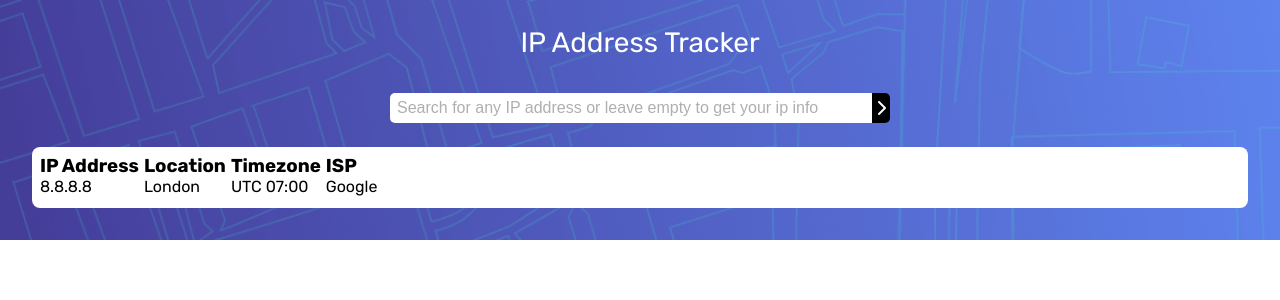
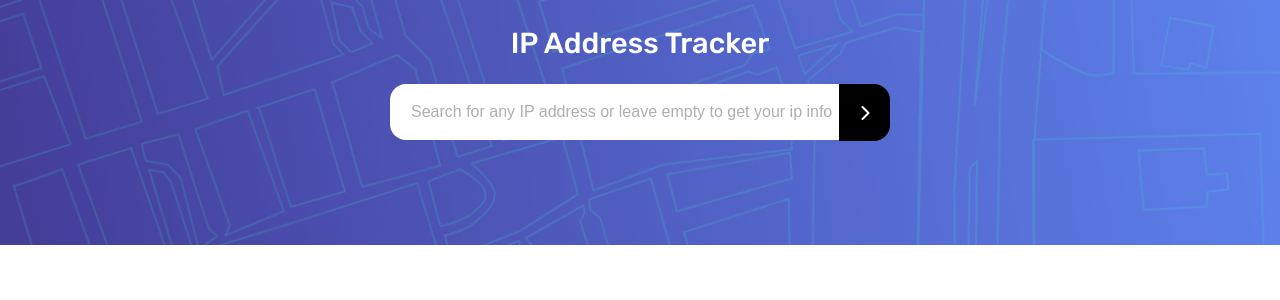
Before and after one commit to AndyBeable/ipaddress-tracker, a Vue app: page / in a window 1280 px wide. Shown: the top 300 px of the page. Built offline with nearby package versions, Linux system fonts and the light colour scheme.

Commit message:
input restyle

```diff
--- a/src/views/Home.vue
+++ b/src/views/Home.vue
@@ -7,18 +7,18 @@
           <input type="text" placeholder="Search for any IP address or leave empty to get your ip info"/>
           <i class="fas fa-chevron-right chevron"></i>
         </div>
-        <IPInfo />
+<!--        <IPInfo />-->
       </div>
     </div>
   </div>
 </template>
 
 <script>
-import IPInfo from "@/components/IPInfo";
+// import IPInfo from "@/components/IPInfo";
 
 export default {
   name: "Home",
-  components: { IPInfo },
+  // components: { IPInfo },
 };
 </script>
 
@@ -26,11 +26,18 @@ export default {
 .header {
   display: flex;
   flex-direction: column;
-  height: 30vh;
-  max-height: 30vh;
+  height: 245px;
   background-image: url("~@/assets/pattern-bg.png");
   background-size: cover;
+  background-repeat: no-repeat;
   padding-top: 10px;
+
+  h1 {
+    color: #fff;
+    text-align: center;
+    font-size: 29px;
+    font-weight: 500;
+  }
 }
 
 .search__container {
@@ -47,10 +54,10 @@ export default {
 
 input {
   width: 100%;
-  padding: 3px 2px;
+  padding: 28px 0px 28px 21px;
   border: none;
-  border-top-left-radius: 5px;
-  border-bottom-left-radius: 5px;
+  border-top-left-radius: 16px;
+  border-bottom-left-radius: 16px;
   height: 30px;
 }
 input:focus {
@@ -58,26 +65,18 @@ input:focus {
 }
 
 input::placeholder {
-  padding-left: 5px;
   font-size: 16px;
   color: #b0afaf;
 }
-h1 {
-  color: #fff;
-  text-align: center;
-  font-size: 28px;
-  padding-bottom: 10px;
-  font-weight: 200;
-}
+
 
 .chevron {
   cursor: pointer;
   background: #000;
   color: #fff;
-  padding-left: 4px;
-  padding-right: 4px;
-  border-top-right-radius: 5px;
-  border-bottom-right-radius: 5px;
+  padding: 20.5px;
+  border-top-right-radius: 16px;
+  border-bottom-right-radius: 16px;
   display: flex;
   align-items: center;
 }
```
